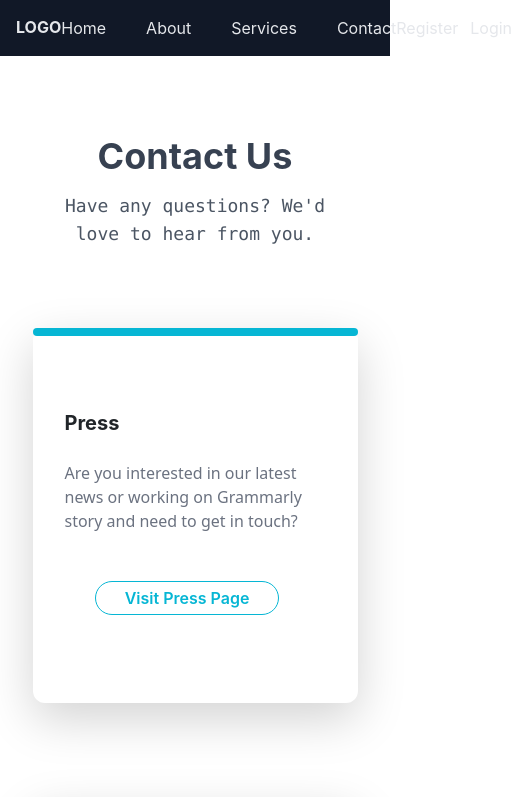
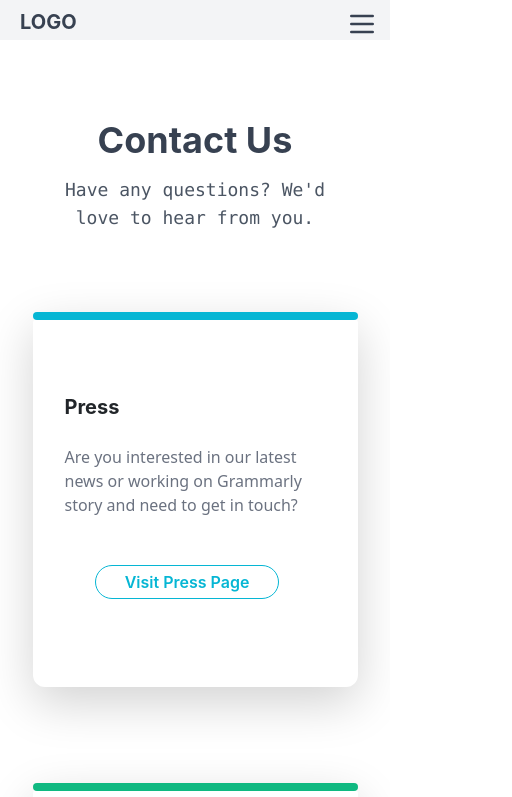
Before and after one commit to sankalpa-sys/React-Tailwind-UI, a React (Create React App) app: page /contact in a window 390 px wide. Shown: the top 797 px of the page, 512 px wide, since content can reach past the window. Built offline with nearby package versions, Linux system fonts and the light colour scheme.

Commit message:
Navbar mobile view completed

```diff
--- a/src/components/Carousal.js
+++ b/src/components/Carousal.js
@@ -32,7 +32,7 @@ function Carousal() {
         }
     }
     return (
-        <div className='md:h-[600px] sm:h-[300px] h-[300px] w-full relative focus:outline-none select-none'>
+        <div className='md:h-[600px] sm:h-[300px] h-[300px] w-full  relative focus:outline-none select-none'>
             <img className='h-full w-full' src={pictures[number]} alt="" />
 
                 <ChevronLeftIcon onClick={handleLeftClick} className='absolute ml-4 animate-pulse top-1/2 h-20 w-20 text-gray-300 cursor-pointer'/>
--- a/src/components/Navbar.js
+++ b/src/components/Navbar.js
@@ -1,23 +1,42 @@
-import React from 'react'
+import { MenuIcon } from '@heroicons/react/outline'
+import React,{useState} from 'react'
 import {Link} from 'react-router-dom'
 
 function Navbar() {
+    const [height, setheight] = useState("10");
+    const [display, setdisplay] = useState("hidden");
+    const handleClick = () => {
+        if(height==="10"){
+            setheight("60")
+        }else{
+            setheight("10")
+        }
+        if(display==="hidden"){
+            setdisplay("flex")
+        }else{
+            setdisplay("hidden")
+        }
+    }
+
+    const handleLinkClick = () => {
+        setheight("10")
+        setdisplay("hidden")
+    }
     return (
-        <div className='sticky flex justify-between items-center h-14 bg-gray-900 text-gray-200 w-full'>
-            <h1 className='ml-4 font-bold cursor-pointer'>LOGO</h1>
+       <div className={`h-${height} bg-gray-100  p-2 relative text-gray-700 transform transition duration-300 ease-out`}>
+           <Link to='/'><h1 className='absolute ml-3 text-xl font-bold hover:text-gray-700'>LOGO</h1></Link>
 
-            <div className='flex justify-center items-center space-x-10  flex-grow'>
-            <Link to='/'><p className='cursor-pointer hover:text-gray-200 nav_link'>Home</p></Link>
-                <Link to='/about'><p className='cursor-pointer hover:text-gray-200 nav_link'>About</p></Link>
-                <Link to='/services'><p className='cursor-pointer hover:text-gray-200 nav_link'>Services</p></Link>
-                <Link to='/contact'><p className='cursor-pointer hover:text-gray-200 nav_link'>Contact</p></Link>
-            </div>
+           <div className={`absolute left-1/2 ${display} flex-col mt-4 text-sm text-center space-y-2`}>
+               <Link to='/' className='nav_link' onClick={handleLinkClick}>Home</Link>
+               <Link to='/about' className='nav_link' onClick={handleLinkClick}>About</Link>
+               <Link to='/services' className='nav_link' onClick={handleLinkClick}>Services</Link>
+               <Link to='/contact' className='nav_link' onClick={handleLinkClick}>Contacts</Link>
+               <Link to='/register' className='nav_link' onClick={handleLinkClick}>Register</Link>
+               <Link to='/login' className='nav_link' onClick={handleLinkClick}>Login</Link>
+           </div>
 
-            <div className='flex justify-center items-center space-x-3 mr-4'>
-            <Link to='/register'><p className='cursor-pointer hover:text-gray-200 nav_link'>Register</p></Link>
-            <Link to='/login'><p className='cursor-pointer hover:text-gray-200 nav_link'>Login</p></Link>
-            </div>
-        </div>
+           <MenuIcon className='h-8 w-8 absolute right-0 cursor-pointer mb-2 select-none mr-3' onClick={handleClick}/>
+       </div>
     )
 }
 
--- a/src/components/Services.js
+++ b/src/components/Services.js
@@ -2,7 +2,7 @@ import React from 'react';
 
 function Services() {
   return <div className='flex justify-center items-center bg-gradient-to-r from-purple-500 to-pink-500 h-screen'>
-      <h1 className='text-7xl font-bold animate-bounce'>MAINTAINENCE GOING ON</h1>
+      <h1 className='text-7xl font-bold animate-bounce text-center'>MAINTAINENCE GOING ON</h1>
   </div>;
 }
 
--- a/src/index.css
+++ b/src/index.css
@@ -1,5 +1,8 @@
 *{
   margin: 0;
+}
+html {
+  overflow-x: hidden;
 }
 body {
   margin: 0;
@@ -26,9 +29,9 @@ code {
     @apply hover:scale-110 transform transition duration-300 ease-out
   }
   .nav_link{
-    @apply hover:border-b border-gray-300
+    @apply hover:text-gray-700 hover:border-b border-gray-700
   }
   .card_button{
-    @apply hover:opacity-70 transform transition duration-300 ease-out
+    @apply hover:opacity-70 transform transition duration-300 ease-out active:scale-95
   }
 }
```
